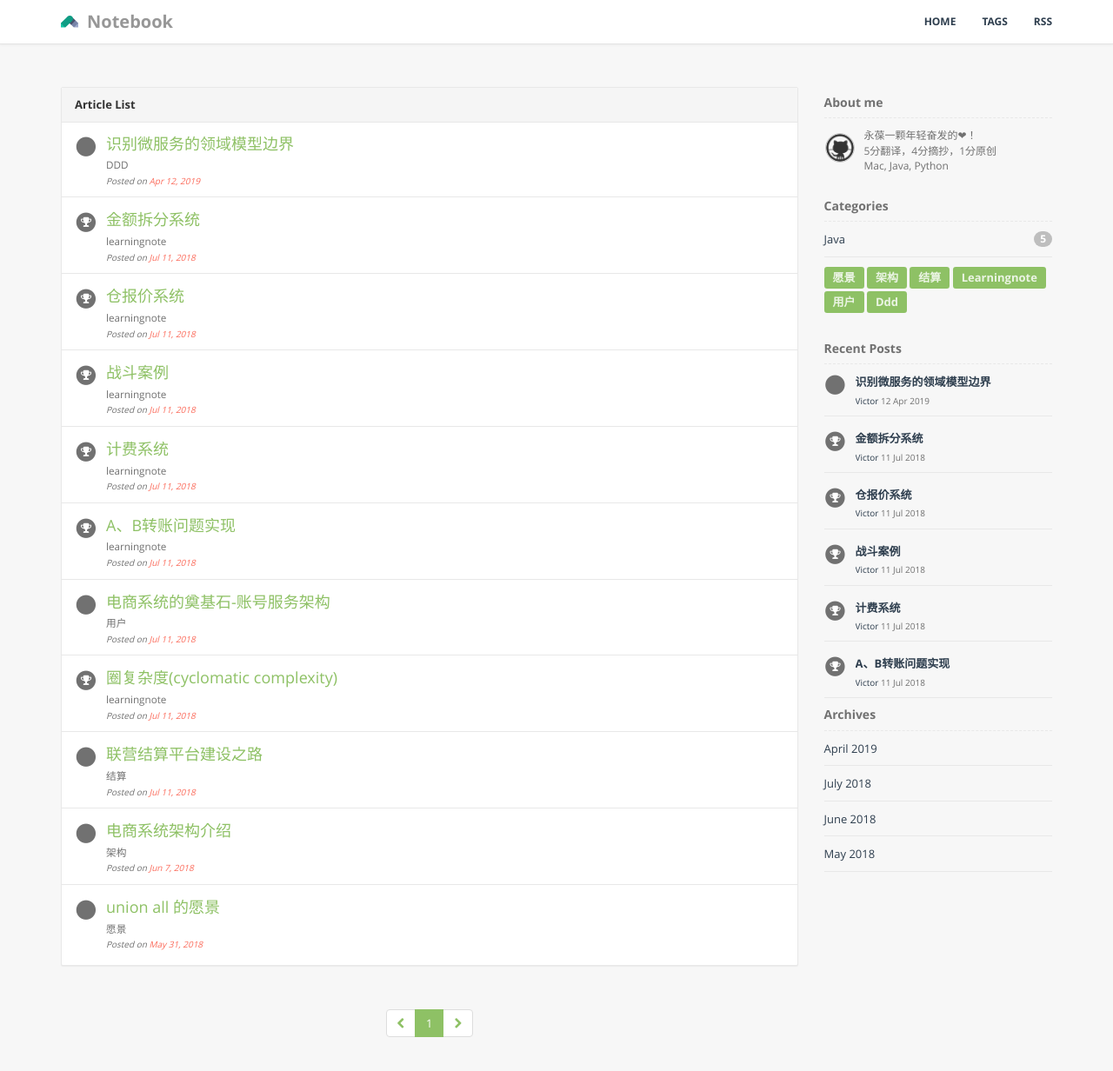
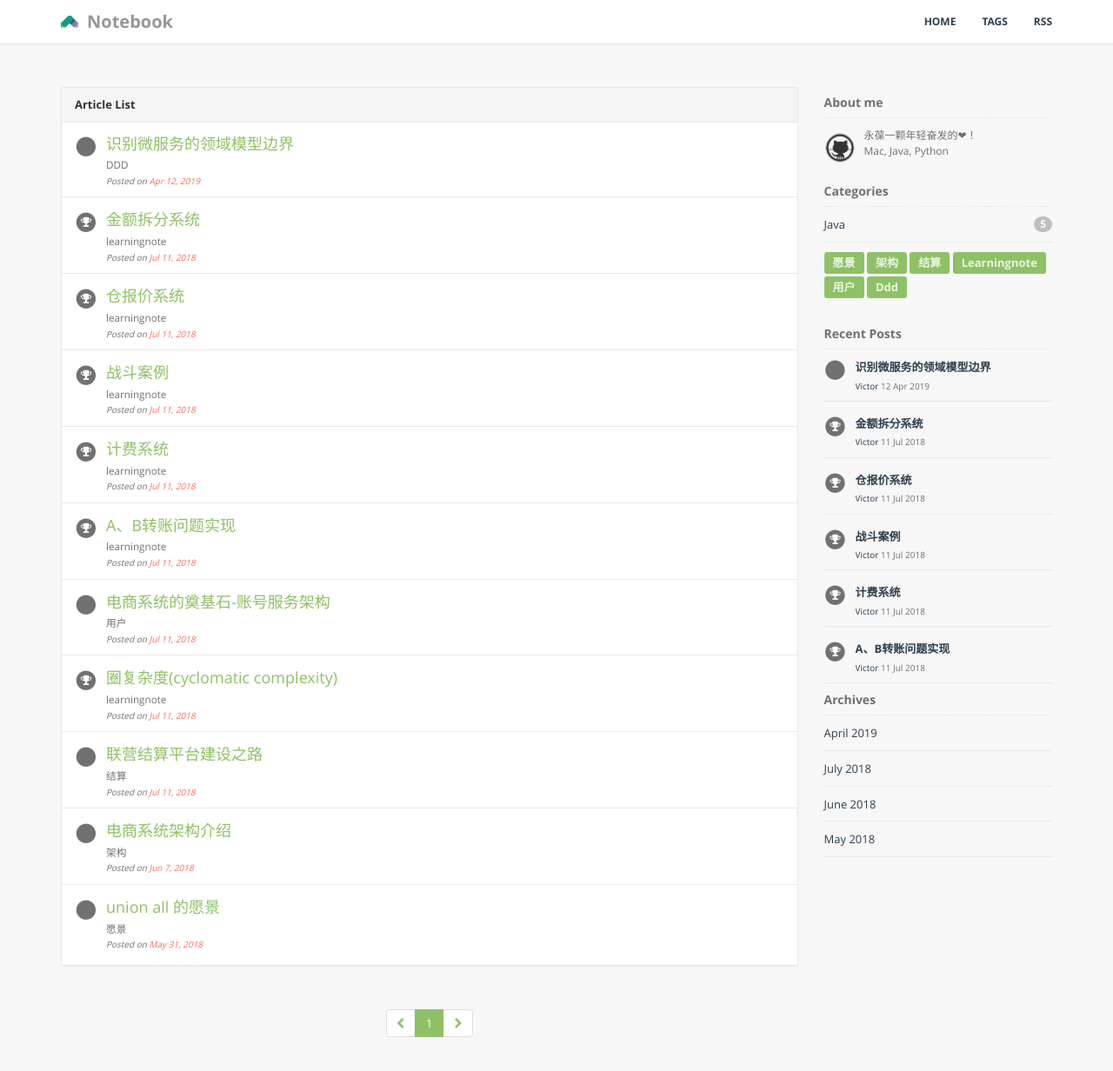
Before and after one commit to unionstars/unionstars.github.io, a Jekyll site: the page built from index.html, in a window 1280 px wide and 1278 px high. Shown: the top 1232 px of the window at 87% size. Built offline with Jekyll 4.4.1, drawn with Linux system fonts in a browser that asks for light colours; the list of posts is cut into pages by our own code.

Commit message:
refactor

```diff
--- a/_includes/author.html
+++ b/_includes/author.html
@@ -6,7 +6,6 @@
   </span>
   <p class="clear text-sm">
     永葆一颗年轻奋发的❤！<br />
-    5分翻译，4分摘抄，1分原创<br />
     Mac, Java, Python
   </p>
 </div>
```
